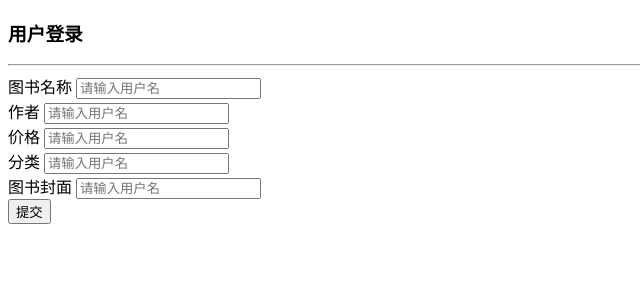
After one commit to 2637977081/Python-Django-Hello, a Django app: page /book/add/ in a window 1280 px wide. The commit adds this page. Shown: the top 300 px of the page, without its empty margins (0-640 px from the left). Run offline with Django 3.2, Linux system fonts and the light colour scheme.

Commit message:
提交妖精课设

```diff
--- a/book/book/urls.py
+++ b/book/book/urls.py
@@ -23,6 +23,7 @@ from book import settings
 urlpatterns = [
     path('admin/', admin.site.urls),
     path('book/<int:cate_id>/', views.book, name="book"),
+    path('book/add/', views.book_add, name="book"),
     path('register/', views.register, name="register"),
     path('login/', views.log_in, name="login"),
     path('logout/', views.log_out, name="logout"),
--- a/book/book_info/templates/base.html
+++ b/book/book_info/templates/base.html
@@ -9,6 +9,7 @@
     <div class="header">
         <h2>图书一览</h2>
         <p>
+            <li><a href="/book/add/">图书添加</a></li>
             {% if use.is_authenticated %}
             <span>{{user.username}},您好!</span>&nbsp;&nbsp;<a href="{% url 'logout' %}">注销</a>
             {% else %}
@@ -22,7 +23,6 @@
         {% for cate in cate_list %}
         <li id="{{cate.id}}"><a href="{% url 'book' cate.id %}">{{cate.name}}</a></li>
         {% endfor %}
-        <li><a href="/admin/">后台管理</a></li>
     </ul>
     {% endif %}
 
--- /dev/null
+++ b/book/book_info/templates/book_add.html
@@ -0,0 +1,24 @@
+<!DOCTYPE html>
+<html lang="en">
+<head>
+    <meta charset="UTF-8">
+    <title>用户登录</title>
+</head>
+<body>
+    <h3>用户登录</h3>
+    <hr>
+    <form action="/book/add" method="post">{% csrf_token %}
+        <label for="user_name">图书名称</label>
+        <input type="text" name="user_name" id="user_name" placeholder="请输入用户名"><br>
+        <label for="password">作者</label>
+        <input type="text" name="user_name" id="user_name" placeholder="请输入用户名"><br>
+        <label for="password">价格</label>
+        <input type="text" name="user_name" id="user_name" placeholder="请输入用户名"><br>
+        <label for="password">分类</label>
+        <input type="text" name="user_name" id="user_name" placeholder="请输入用户名"><br>
+        <label for="password">图书封面</label>
+        <input type="text" name="user_name" id="user_name" placeholder="请输入用户名"><br>
+        <button type="submit">提交</button>
+    </form>
+</body>
+</html>
--- a/book/book_info/views.py
+++ b/book/book_info/views.py
@@ -12,8 +12,15 @@ def hello(request):
 
 def book(request, cate_id):
     cate_list = Cate.objects.all()
-    cate = Cate.objects.get(id=cate_id)
-    book_list = Book.objects.filter(cate=cate)
+    if cate_id == 0:
+        book_list = Book.objects.all()
+    else:
+        # cate_list = Cate.objects.all()
+        try:
+            cate = Cate.objects.get(id=cate_id)
+            book_list = Book.objects.filter(cate=cate)
+        except:
+            pass
     return render(request, 'book.html', locals())
 
 
@@ -46,7 +53,7 @@ def log_in(request):
             if user is not None:
                 login(request, user)
                 print("登录成功!")
-                return render(request, 'book.html', locals())
+                return redirect('/book/0')
         else:
             errormsg = '用户名或密码错误!'
             return render(request, 'login.html', locals())
@@ -59,3 +66,12 @@ def log_out(request):
     except Exception as e:
         print(e)
     return redirect(request.META['HTTP_REFERER'])
+
+
+def book_add(request):
+    if request.method == 'GET':
+        return render(request, 'book_add.html', locals())
+    try:
+        print(request)
+    except Exception as e:
+        print(e)
```
Also changed, not shown: book/db.sqlite3.
